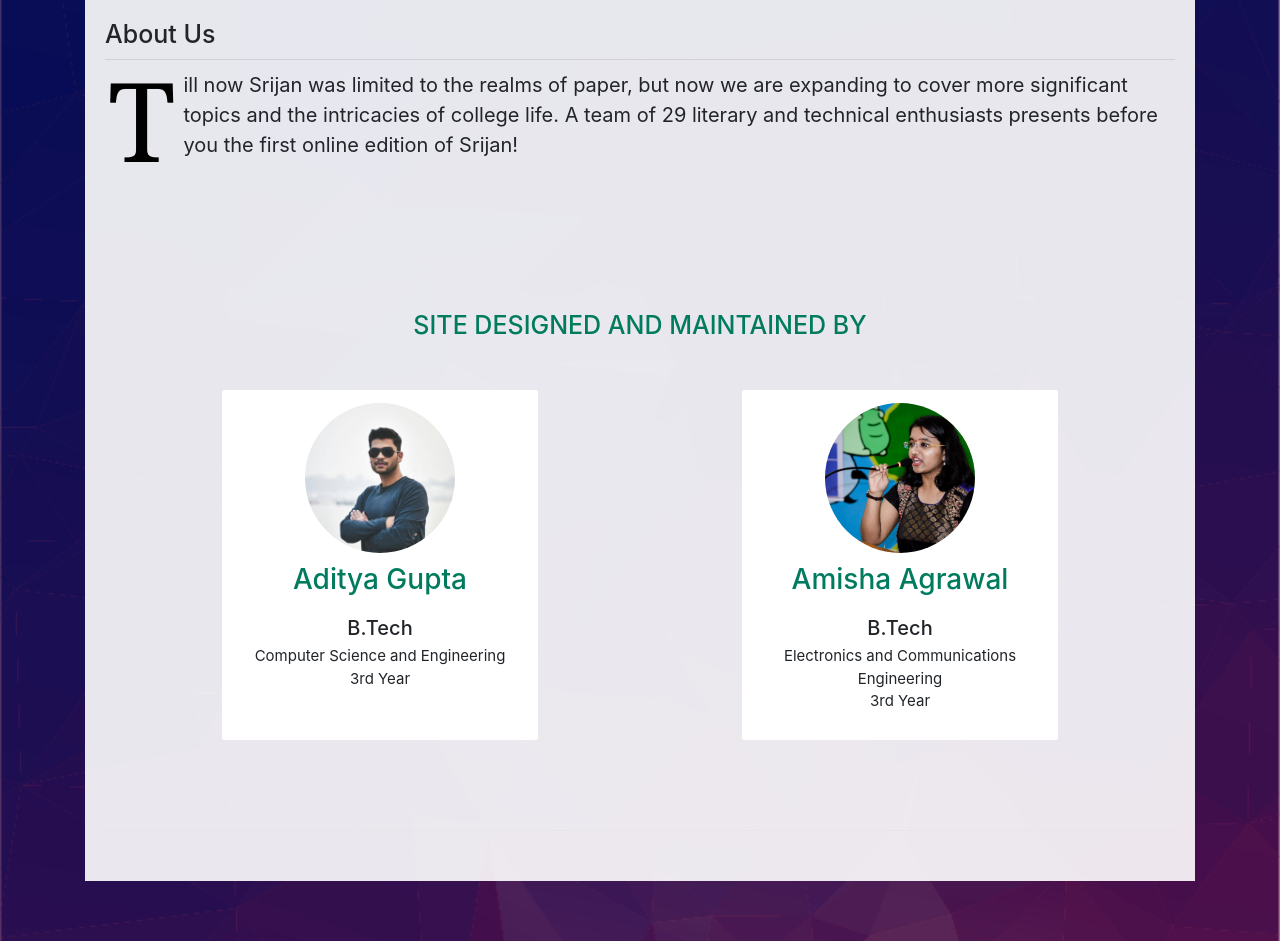
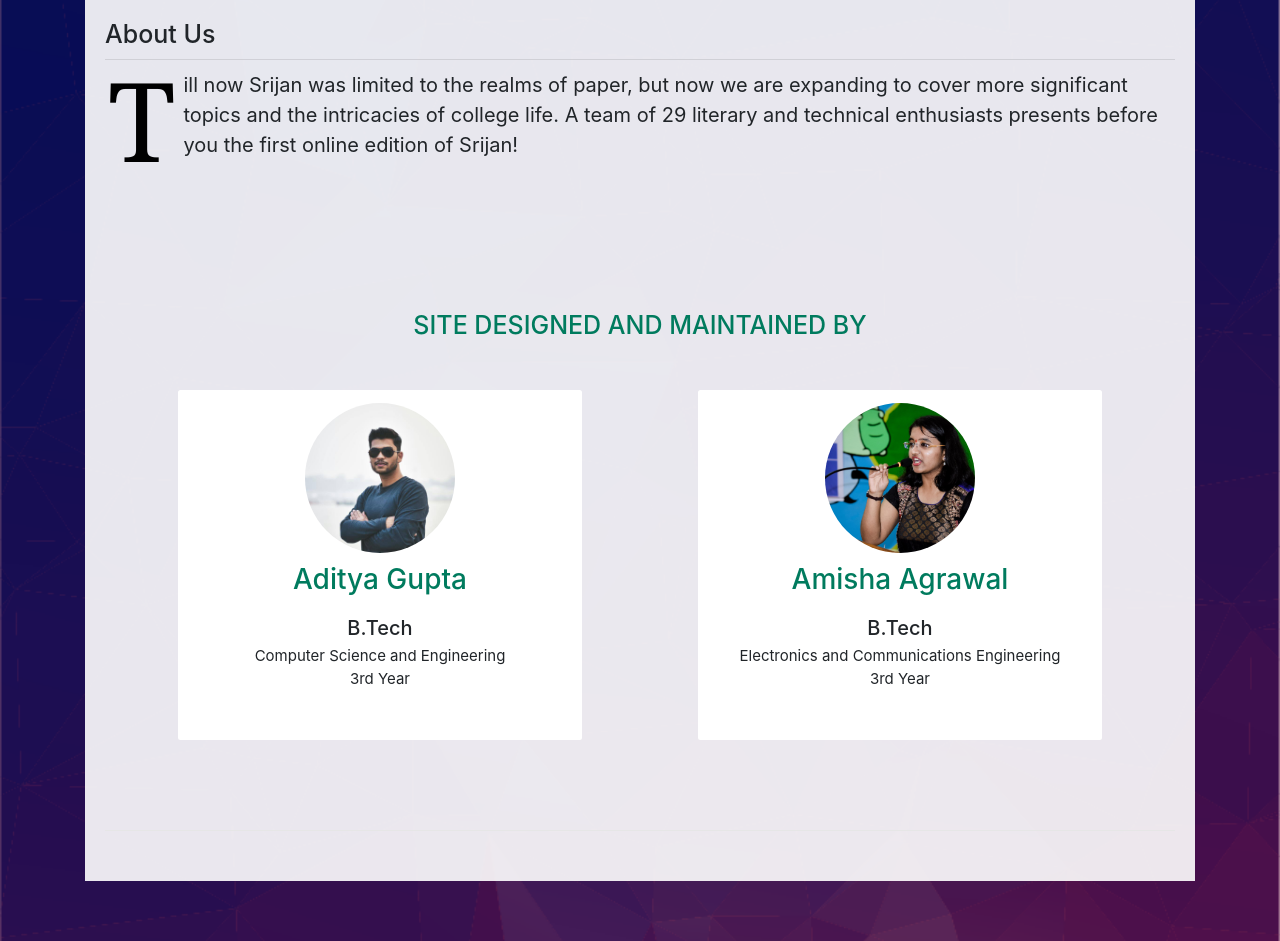
Before and after one commit to disconnect101/Srijan_website, a Django app: page /aboutus/ in a window 1280 px wide. Shown: the part 391-1332 px from the top of the page. Run offline with Django 3.2, Linux system fonts and the light colour scheme; parts of the project's set-up code (start-up, migrations or seed data) failed here and were passed over; some libraries are stand-ins or nearby versions; some web fonts are replaced.

Commit message:
finishings

```diff
--- a/main/templates/main/aboutus.html
+++ b/main/templates/main/aboutus.html
@@ -45,7 +45,7 @@
                         <div class="row mx-auto">
 
                             <!-- Team member -->
-                            <div class="col-xs-12 col-sm-6 col-md-4 mx-auto">
+                            <div class="col-xs-12 col-sm-8 col-md-6 col-lg-5 mx-auto">
                                 <div class="">
                                     <div class="mainflip">
                                         <div class="frontside">
@@ -66,7 +66,7 @@
                             </div>
                             <!-- ./Team member -->
                             <!-- Team member -->
-                            <div class="col-xs-12 col-sm-6 col-md-4 mx-auto">
+                            <div class="col-xs-12 col-sm-8 col-md-6 col-lg-5 mx-auto">
                                 <div class="">
                                     <div class="mainflip">
                                         <div class="frontside">
```
